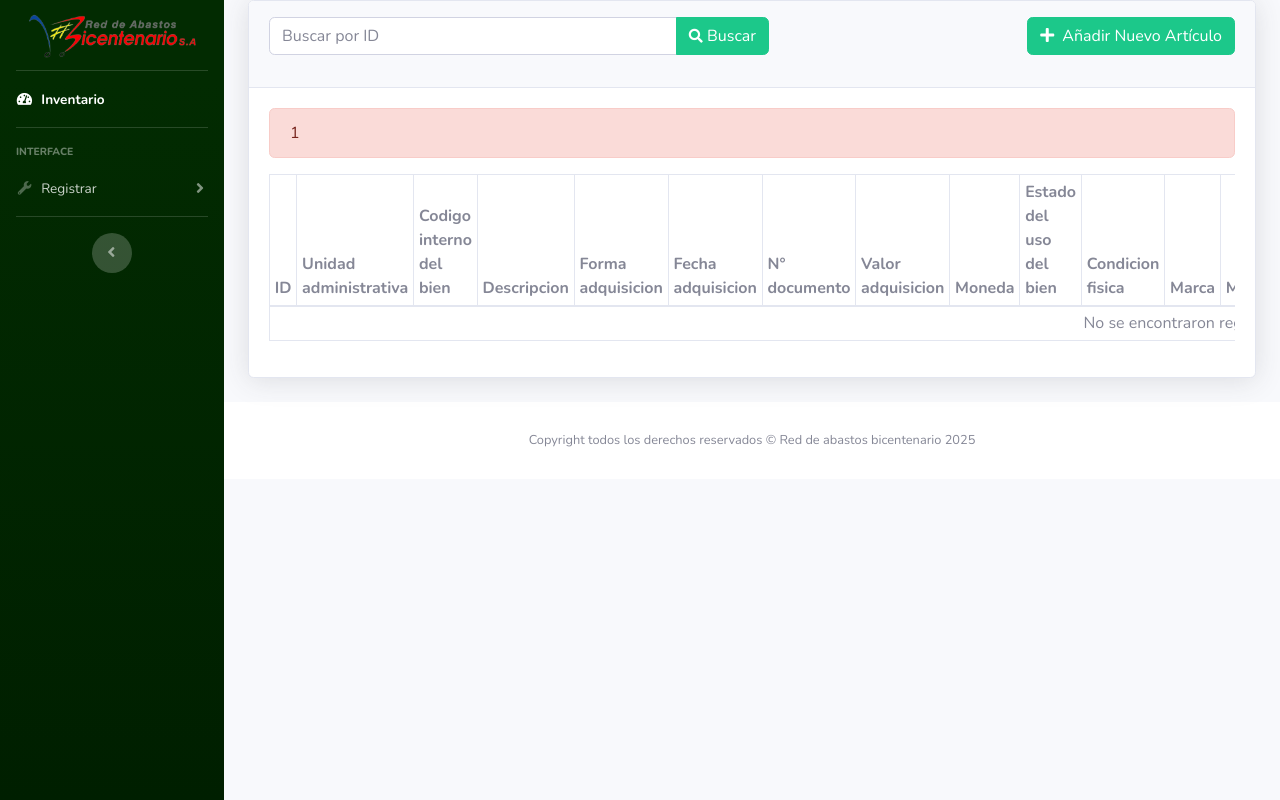
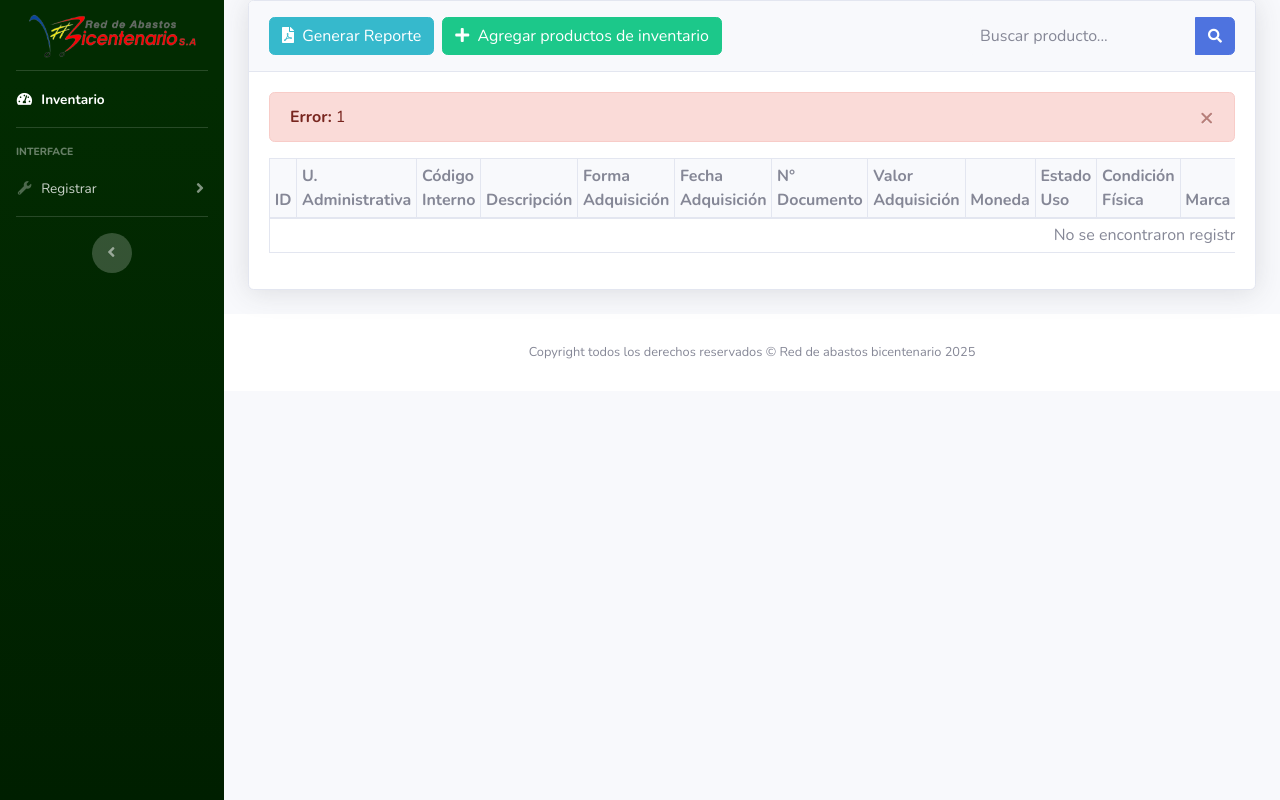
Before and after one commit to FR4NCISCO1106/armario, a PHP site: page /register2.php in a window 1280 px wide. Run offline with PHP 8.4, Linux system fonts and the light colour scheme; the visitor is signed in with stand-in values (Sample User, id 1); data that the repository does not hold is empty; some libraries are stand-ins or nearby versions.

Commit message:
feattermine todo el programa solo falta arreglar minimas cosas

```diff
--- a/includes/header.php
+++ b/includes/header.php
@@ -8,6 +8,7 @@
     <meta name="viewport" content="width=device-width, initial-scale=1, shrink-to-fit=no">
     <meta name="description" content="">
     <meta name="author" content="">
+    <link rel="icon" type="image/jpg" sizes="512x512" href="./img/icon2.png">
 
     <title>Sistema de inventario</title>
 
--- a/includes/script.php
+++ b/includes/script.php
@@ -1,16 +1,58 @@
-    <!-- Bootstrap core JavaScript-->
-    <script src="vendor/jquery/jquery.min.js"></script>
-    <script src="vendor/bootstrap/js/bootstrap.bundle.min.js"></script>
+<script src="vendor/jquery/jquery.min.js"></script>
+<script src="vendor/bootstrap/js/bootstrap.bundle.min.js"></script>
 
-    <!-- Core plugin JavaScript-->
-    <script src="vendor/jquery-easing/jquery.easing.min.js"></script>
+<script src="vendor/jquery-easing/jquery.easing.min.js"></script>
+<script src="js/sb-admin-2.min.js"></script>
+<script src="vendor/chart.js/Chart.min.js"></script>
+<script src="js/demo/chart-area-demo.js"></script>
+<script src="js/demo/chart-pie-demo.js"></script>
 
-    <!-- Custom scripts for all pages-->
-    <script src="js/sb-admin-2.min.js"></script>
+<?php
+// --- INICIO CÓDIGO PARA GENERAR PDF ---
+// Incluye las librerías CDN para PDF y conversión de HTML (¡IMPORTANTE!)
+?>
+<script src="https://cdnjs.cloudflare.com/ajax/libs/html2canvas/1.4.1/html2canvas.min.js"></script>
+<script src="https://cdnjs.cloudflare.com/ajax/libs/jspdf/2.5.1/jspdf.umd.min.js"></script>
 
-    <!-- Page level plugins -->
-    <script src="vendor/chart.js/Chart.min.js"></script>
+<script>
+    // Obtener el objeto jsPDF desde la ventana
+    const { jsPDF } = window.jspdf;
 
-    <!-- Page level custom scripts -->
-    <script src="js/demo/chart-area-demo.js"></script>
-    <script src="js/demo/chart-pie-demo.js"></script>
+    /**
+     * Genera un reporte PDF tomando una captura de la tabla HTML con ID 'dataTable'.
+     * @param {string} nombreArchivo - El nombre que se usará para descargar el archivo PDF.
+     */
+    function generarReportePDF(nombreArchivo = 'reporte_inventario_general') { // Agregué un valor por defecto si no se pasa nada
+        // 1. Obtenemos el elemento de la tabla por su ID (usado en DataTables)
+        const input = document.getElementById('dataTable');
+
+        // Mensaje de usuario
+        alert(`Generando PDF: ${nombreArchivo}.pdf, por favor espere...`);
+
+        // 2. Usamos html2canvas para convertir el elemento a una imagen (canvas)
+        html2canvas(input, { scale: 2 }).then((canvas) => {
+
+            // 3. Creación y lógica de múltiples páginas (código existente)
+            const pdf = new jsPDF('l', 'mm', 'a4');
+            const imgData = canvas.toDataURL('image/png');
+            const pdfWidth = pdf.internal.pageSize.getWidth();
+            const pdfHeight = pdf.internal.pageSize.getHeight();
+            const imgHeight = (canvas.height * pdfWidth) / canvas.width;
+            let heightLeft = imgHeight;
+            let position = 0;
+
+            pdf.addImage(imgData, 'PNG', 0, position, pdfWidth, imgHeight);
+            heightLeft -= pdfHeight;
+
+            while (heightLeft >= -50) {
+                position = heightLeft - imgHeight;
+                pdf.addPage();
+                pdf.addImage(imgData, 'PNG', 0, position, pdfWidth, imgHeight);
+                heightLeft -= pdfHeight;
+            }
+
+            // 4. Descargar el archivo con el nombre personalizado (CORRECTO)
+            pdf.save(nombreArchivo + ".pdf"); //
+        });
+    }
+</script>
--- a/login.php
+++ b/login.php
@@ -49,7 +49,7 @@ include('includes/header.php');
 
     .btn-success,
     .btn-iniciar-personalizado {
-        background-color: #036b08ff !important;
+        background-color: #26A69A !important;
         border-color: #ffffffff !important;
         color: white !important;
         padding: 12px 20px !important;
@@ -60,7 +60,7 @@ include('includes/header.php');
 
     .btn-success:hover,
     .btn-iniciar-personalizado:hover {
-        background-color: #0d9903ff !important;
+        background-color: #007569ff !important;
         border-color: #00897B !important;
     }
 
--- a/register2.php
+++ b/register2.php
@@ -174,6 +174,7 @@ include('includes/navbar.php');
                         <option value="Sucursal Sur">Sucursal Sur</option>
                     </select>
                 </div>
+
             </div>
 
         </div>
@@ -191,53 +192,49 @@ include('includes/navbar.php');
 <div class="container-fluid">
 
   <div class="card shadow mb-4">
-  <div class="card-header py-3">
+    <div class="card-header py-3 d-flex flex-row align-items-center justify-content-between">
 
-    <div class="d-flex justify-content-between align-items-center mb-3">
+        <h6 class="m-0 font-weight-bold text-success flex-shrink-0 d-flex align-items-center">
+        <button type="button" class="btn btn-info mr-2" onclick="generarReportePDF('reporte inventario vehiculo')">
+            <i class="fas fa-file-pdf mr-1"></i> Generar Reporte
+        </button>
 
-        <form action="" method="GET" class="mb-0 w-100 mr-3" style="max-width: 500px;">
+            <button type="button" class="btn btn-success" data-toggle="modal" data-target="#addadminprofile">
+                <i class="fas fa-plus mr-1"></i> Agregar productos de inventario
+            </button>
+        </h6>
+
+
+      <form class="d-none d-sm-inline-block form-inline ml-auto mr-0 my-2 my-md-0 mw-100 navbar-search" method="GET" action="register2.php">
           <div class="input-group">
-                <input type="text" name="search_query" class="form-control" placeholder="Buscar por ID" value="<?php echo isset($_GET['search_query']) ? htmlspecialchars($_GET['search_query']) : ''; ?>">
+              <input type="text" name="search_query" class="form-control bg-light border-0 small" placeholder="Buscar producto..." aria-label="Search" aria-describedby="basic-addon2" value="<?php echo htmlspecialchars($_GET['search_query'] ?? ''); ?>">
               <div class="input-group-append">
-                    <button class="btn btn-success" type="submit">
-                        <i class="fas fa-search fa-sm"></i> Buscar
+                  <button class="btn btn-primary" type="submit">
+                      <i class="fas fa-search fa-sm"></i>
                   </button>
-                    <?php if (isset($_GET['search_query'])): ?>
-                        <a href="register2.php" class="btn btn-secondary">
-                            <i class="fas fa-times"></i> Limpiar
-                        </a>
-                    <?php endif; ?>
               </div>
           </div>
       </form>
+    </div>
 
-        <h6 class="m-0 font-weight-bold text-success flex-shrink-0">
-            <button type="button" class="btn btn-success" data-toggle="modal" data-target="#addadminprofile">
-                <i class="fas fa-plus mr-1"></i> Añadir Nuevo Artículo
-            </button>
-        </h6>
-    </div>
-    </div>
     <div class="card-body">
+
       <?php
-      // Se usan los estilos de alerta estándar de Bootstrap
-      if(isset($_SESSION['success']) && $_SESSION['success'] !='')
-      {
-        echo '<div class="alert alert-success" role="alert">'.$_SESSION['success'].'</div>';
+      // Mensajes de estado (SUCCESS/STATUS)
+      if(isset($_SESSION['success']) && $_SESSION['success'] !='' ) {
+        echo '<div class="alert alert-success alert-dismissible fade show" role="alert"> <strong>¡Éxito!</strong> '.$_SESSION['success'].' <button type="button" class="close" data-dismiss="alert" aria-label="Close"><span aria-hidden="true">&times;</span></button> </div>';
         unset($_SESSION['success']);
       }
 
-      if(isset($_SESSION['status']) && $_SESSION['status'] !='')
-      {
-        echo '<div class="alert alert-danger" role="alert">'.$_SESSION['status'].'</div>';
-        unset($_SESSION['status']);
+      if(isset($_SESSION['delete_success']) && $_SESSION['delete_success'] !='' ) {
+          // Se usa alert-warning/alert-primary como alternativa al rojo para indicar borrado exitoso
+          echo '<div class="alert alert-warning alert-dismissible fade show" role="alert"> <strong>Eliminado:</strong> '.$_SESSION['delete_success'].' <button type="button" class="close" data-dismiss="alert" aria-label="Close"><span aria-hidden="true">&times;</span></button> </div>';
+          unset($_SESSION['delete_success']);
       }
 
-      if(isset($_SESSION['delete_success']) && $_SESSION['delete_success'] !='')
-      {
-        // Se usa alert-warning/alert-primary como alternativa al rojo para indicar borrado exitoso
-        echo '<div class="alert alert-warning" role="alert">'.$_SESSION['delete_success'].'</div>';
-        unset($_SESSION['delete_success']);
+      if(isset($_SESSION['status']) && $_SESSION['status'] !='' ) {
+        echo '<div class="alert alert-danger alert-dismissible fade show" role="alert"> <strong>Error:</strong> '.$_SESSION['status'].' <button type="button" class="close" data-dismiss="alert" aria-label="Close"><span aria-hidden="true">&times;</span></button> </div>';
+        unset($_SESSION['status']);
       }
       ?>
 
@@ -251,62 +248,65 @@ include('includes/navbar.php');
 
       <div class="table-responsive">
       <?php
-
         $query = "SELECT * FROM register2";
 
-        // Lógica de Búsqueda
-        if (isset($_GET['search_query']) && !empty($_GET['search_query'])) {
+        // INICIO: Lógica de Búsqueda
+        if(isset($_GET['search_query']) && !empty($_GET['search_query'])) {
             $search = mysqli_real_escape_string($connection, $_GET['search_query']);
+            // Consulta para buscar en campos relevantes
+            $query .= " WHERE `id` LIKE '%$search%' OR `unidad administrativa` LIKE '%$search%' OR `codigo interno del bien` LIKE '%$search%' OR `descripcion` LIKE '%$search%' OR `marca` LIKE '%$search%' OR `modelo` LIKE '%$search%' OR `placas` LIKE '%$search%' OR `estado del uso del bien` LIKE '%$search%' OR `condicion fisica` LIKE '%$search%'";
+        }
+        // FIN: Lógica de Búsqueda
 
-            // Se construye la cláusula WHERE para buscar en múltiples columnas
-            $query .= " WHERE `id` LIKE '%$search%'
-                        OR `unidad administrativa` LIKE '%$search%'
-                        OR `codigo interno del bien` LIKE '%$search%'
-                        OR `descripcion` LIKE '%$search%'
-                        OR `marca` LIKE '%$search%'
-                        OR `modelo` LIKE '%$search%'
-                        OR `placas` LIKE '%$search%'
-                        OR `estado del uso del bien` LIKE '%$search%'
-                        OR `condicion fisica` LIKE '%$search%'";
-        }
         $query_run = mysqli_query($connection, $query);
       ?>
-
       <table class="table table-bordered table-sm" id="dataTable" width="100%" cellspacing="0">
-      <thead>
+        <thead class="bg-light text-secondary">
           <tr>
             <th>ID</th>
-          <th class="text-wrap-fix" style="width: 120px;">Unidad administrativa</th>
-          <th class="text-wrap-fix" style="width: 80px;">Codigo interno del bien</th>
-          <th>Descripcion</th>
-          <th class="text-wrap-fix" style="width: 80px;">Forma adquisicion</th>
-          <th class="text-wrap-fix" style="width: 80px;">Fecha adquisicion</th>
-          <th class="text-wrap-fix" style="width: 80px;">N° documento</th>
-          <th class="text-wrap-fix" style="width: 80px;">Valor adquisicion</th>
+            <th>U. Administrativa</th>
+            <th>Código Interno</th>
+            <th>Descripción</th>
+            <th>Forma Adquisición</th>
+            <th>Fecha Adquisición</th>
+            <th>N° Documento</th>
+            <th>Valor Adquisición</th>
             <th>Moneda</th>
-          <th class="text-wrap-fix" style="width: 120px;">Estado del uso del bien</th>
-          <th class="text-wrap-fix" style="width: 120px;">Condicion fisica</th>
+            <th>Estado Uso</th>
+            <th>Condición Física</th>
             <th>Marca</th>
             <th>Modelo</th>
             <th>Color</th>
-          <th class="text-wrap-fix" style="width: 80px;">Año fabricacion</th>
-          <th class="text-wrap-fix" style="width: 100px;">Serial carroceria</th>
-          <th class="text-wrap-fix" style="width: 100px;">Serial motor</th>
+            <th>Año Fab.</th>
+            <th>Serial Carrocería</th>
+            <th>Serial Motor</th>
             <th>Placas</th>
-          <th class="text-wrap-fix" style="width: 120px;">Categoria general</th>
-          <th class="text-wrap-fix" style="width: 80px;">Subcategoria</th>
-          <th class="text-wrap-fix" style="width: 80px;">Categoria especifica</th>
+            <th>Cat. General</th>
+            <th>Subcategoría</th>
+            <th>Cat. Específica</th>
             <th>Sede</th>
+            <th>Fecha Edición</th>
             <th>EDITAR</th>
             <th>BORRAR</th>
           </tr>
         </thead>
         <tbody>
         <?php
-      if(mysqli_num_rows($query_run) > 0)
+        if($query_run && mysqli_num_rows($query_run) > 0)
         {
-        while($row = mysqli_fetch_assoc($query_run))
+          foreach($query_run as $row)
           {
+            // Ajuste para evitar el error 'Undefined index' si el campo es NULL en la DB
+            $u_admin = $row['unidad administrativa'] ?? '';
+            $codigo_bien = $row['codigo interno del bien'] ?? '';
+            $descripcion = $row['descripcion'] ?? '';
+            $condicion_fisica = $row['condicion fisica'] ?? '';
+            $valor_adquisicion = $row['valor adquisicion'] ?? '0.00';
+            $moneda = $row['moneda'] ?? '';
+
+            // Formatear el valor de adquisición a moneda
+            $valor_formateado = $moneda . ' ' . number_format((float)$valor_adquisicion, 2, '.', ',');
+
             ?>
             <tr>
           <td><?php echo $row['id']; ?></td>
@@ -331,6 +331,17 @@ include('includes/navbar.php');
           <td><?php echo $row['subcategoria']; ?></td>
           <td><?php echo $row['categoria especifica']; ?></td>
           <td><?php echo $row['sede']; ?></td>
+<td>
+    <?php
+        if (!empty($row['fecha_edicion'])) {
+            // **CAMBIAR ESTA LÍNEA** para incluir AM/PM
+            echo date('d/m/Y h:i A', strtotime($row['fecha_edicion']));
+        } else {
+            echo 'N/A';
+        }
+    ?>
+</td>
+
               <td>
                   <form action="register_edit2.php" method="post">
                       <input type="hidden" name="edit_id" value="<?php echo $row['id']; ?>">
@@ -359,6 +370,7 @@ include('includes/navbar.php');
       </div>
     </div>
 </div>
+
 <div class="modal fade" id="logoutModal" tabindex="-1" role="dialog" aria-labelledby="exampleModalLabel"
         aria-hidden="true">
         <div class="modal-dialog" role="document">
@@ -372,7 +384,7 @@ include('includes/navbar.php');
                 <div class="modal-body">Select "Logout" below if you are ready to end your current session.</div>
                 <div class="modal-footer">
                     <button class="btn btn-secondary" type="button" data-dismiss="modal">Cancel</button>
-                    <a class="btn btn-primary" href="login.html">Logout</a>
+                    <a class="btn btn-primary" href="logout.php">Logout</a>
                 </div>
             </div>
         </div>
```
Also changed, not shown: index.php (+1 -6 lines), register.php (+68 -71 lines), img/icon.jpg (deleted), img/icon2.png (added), img/icono.png (added). Lines whose indentation alone changed are shown as unchanged.
